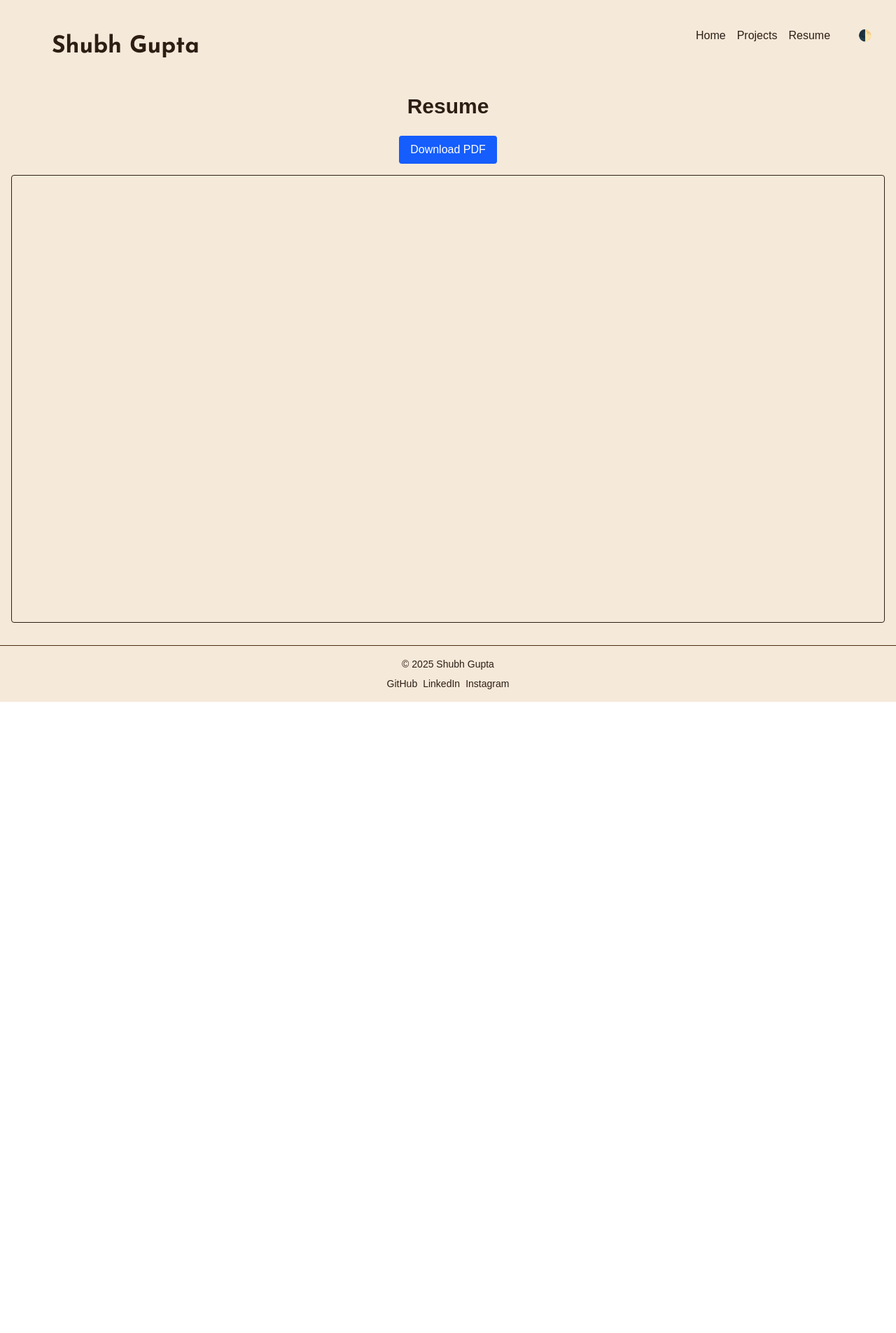
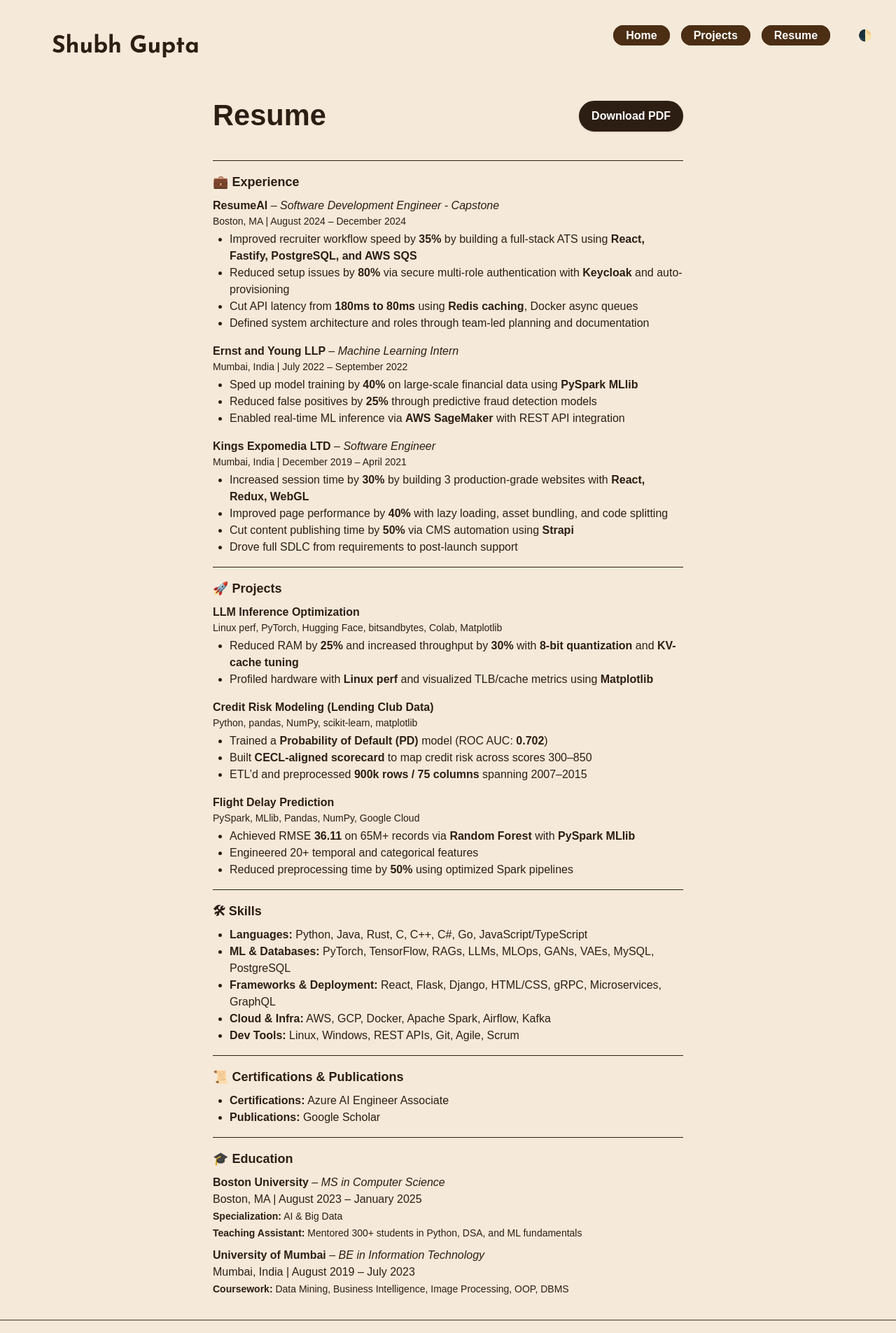
Before and after one commit to ShubhG7/shubhgupta.github.io, a Next.js app: page /resume in a window 1280 px wide. Shown: the top 1905 px of the page at 70% size. Before the commit the page ends 1003 px from the top, so only its background shows below. Built offline with nearby package versions, Linux system fonts and the light colour scheme.

Commit message:
Adds content to the resume page and implements Download Pdf functionality

```diff
--- a/src/app/page.tsx
+++ b/src/app/page.tsx
@@ -18,6 +18,9 @@ export default function Home() {
         <a href="https://github.com/username" aria-label="GitHub" target="_blank" rel="noopener noreferrer" className="hover:underline" style={{ color: 'var(--text-main)' }}>GitHub</a>
         <a href="https://linkedin.com/in/username" aria-label="LinkedIn" target="_blank" rel="noopener noreferrer" className="hover:underline" style={{ color: 'var(--text-main)' }}>LinkedIn</a>
         <a href="https://instagram.com/username" aria-label="Instagram" target="_blank" rel="noopener noreferrer" className="hover:underline" style={{ color: 'var(--text-main)' }}>Instagram</a>
+        <a href="https://scholar.google.com/citations?hl=en&view_op=list_works&gmla=AOv-ny9OrQpfkCveHE6Ky1FrVJFS0YskbX6_iYiwv-DbUvbyrcWFfT3Nj-smbNtZaTrn14FKVi2tqyaskTdiXw&user=gh_thNwAAAAJ" aria-label="Google Scholar" target="_blank" rel="noopener noreferrer" className="hover:underline" style={{ color: 'var(--text-main)' }}>
+          Scholar
+        </a>
       </div>
       <HobbiesCarousel />
     </section>
--- a/src/app/projects/page.tsx
+++ b/src/app/projects/page.tsx
@@ -30,6 +30,7 @@ const tagColors: { [key: string]: string } = {
 
 const ProjectsPage = () => {
   const [selectedTags, setSelectedTags] = useState<string[]>([]);
+  const [hoveredTag, setHoveredTag] = useState<string | null>(null);
   const [darkMode, setDarkMode] = useState(false);
 
   useEffect(() => {
@@ -84,28 +85,33 @@ const ProjectsPage = () => {
         <div className="w-full flex flex-wrap gap-2 justify-between mb-4" style={{ fontSize: '0.7rem' }}>
           {allTechStack.map((tag) => {
             const isSelected = selectedTags.includes(tag);
+            const isHovered = hoveredTag === tag;
+            let backgroundColor = isSelected ? '#4b2e13' : '#f5e9da';
+            let color = isSelected ? '#fff' : '#2d1e13';
+            let borderColor = isSelected ? '#4b2e13' : '#e2c9a0';
+            if (isHovered) {
+              if (isSelected) {
+                backgroundColor = '#2d1e13';
+                borderColor = '#2d1e13';
+              } else {
+                backgroundColor = '#e2c9a0';
+                borderColor = '#a47551';
+              }
+            }
             return (
               <button
                 key={tag}
                 onClick={() => toggleTag(tag)}
+                onMouseEnter={() => setHoveredTag(tag)}
+                onMouseLeave={() => setHoveredTag(null)}
+                className="transition-colors duration-150 flex-1 text-center min-w-[84px] mr-1 mb-1 font-semibold rounded-full border-2"
                 style={{
-                  backgroundColor: isSelected ? '#4b2e13' : '#f5e9da',
-                  color: isSelected ? '#fff' : '#2d1e13',
-                  borderColor: isSelected ? '#4b2e13' : '#e2c9a0',
+                  backgroundColor,
+                  color,
+                  borderColor,
                   padding: '0.35rem 0.9rem',
-                  fontWeight: 600,
                   fontSize: '0.7rem',
-                  borderWidth: 2,
-                  borderStyle: 'solid',
-                  borderRadius: '9999px',
                   boxShadow: isSelected ? '0 2px 8px 0 rgba(75,46,19,0.15)' : undefined,
-                  transition: 'all 0.15s',
-                  cursor: 'pointer',
-                  flex: 1,
-                  textAlign: 'center',
-                  minWidth: '84px',
-                  marginRight: '0.35rem',
-                  marginBottom: '0.35rem',
                 }}
               >
                 {tag}
@@ -117,9 +123,6 @@ const ProjectsPage = () => {
         {selectedTags.length > 0 && (
           <div className="mt-3 text-sm" style={{ color: 'var(--text-main)' }}>
             Showing {filteredProjects.length} of {projects.length} projects
-            <div className="mt-1 text-xs" style={{ color: 'var(--text-main)' }}>
-              Selected: {selectedTags.join(', ')}
-            </div>
           </div>
         )}
       </div>
--- a/src/app/resume/page.tsx
+++ b/src/app/resume/page.tsx
@@ -1,10 +1,109 @@
 import React from 'react';
 
 const ResumePage = () => (
-  <div className="py-8 flex flex-col items-center">
-    <h1 className="text-3xl font-bold mb-6">Resume</h1>
-    <a href="/resume.pdf" download className="mb-4 px-4 py-2 bg-blue-600 text-white rounded">Download PDF</a>
-    <iframe src="/resume.pdf" className="w-full h-[80vh] border rounded" title="Resume PDF" />
+  <div className="py-8 flex flex-col items-center max-w-2xl mx-auto">
+    <div className="w-full flex items-center justify-between mb-4">
+      <h1 className="font-bold" style={{ fontSize: '2.6rem' }}>Resume</h1>
+      <a
+        href="/resume.pdf"
+        download
+        className="px-4 py-2 rounded-full shadow font-semibold border-2
+          bg-[#2d1e13] text-white border-[#2d1e13] hover:bg-[#4b2e13] hover:border-[#4b2e13]
+          dark:bg-[#f5e9da] dark:text-[#4b2e13] dark:border-[#f5e9da] dark:hover:bg-[#e2c9a0] dark:hover:border-[#e2c9a0]
+          transition-colors"
+      >
+        Download PDF
+      </a>
+    </div>
+    <div className="prose prose-neutral dark:prose-invert w-full">
+      <hr className="my-4" />
+      <h2 className="text-lg font-semibold mb-2">💼 Experience</h2>
+      <div className="mb-4">
+        <h3 className="font-bold">ResumeAI <span className="font-normal italic">– Software Development Engineer - Capstone</span></h3>
+        <div className="text-sm mb-1">Boston, MA | August 2024 – December 2024</div>
+        <ul className="list-disc ml-6">
+          <li>Improved recruiter workflow speed by <b>35%</b> by building a full-stack ATS using <b>React, Fastify, PostgreSQL, and AWS SQS</b></li>
+          <li>Reduced setup issues by <b>80%</b> via secure multi-role authentication with <b>Keycloak</b> and auto-provisioning</li>
+          <li>Cut API latency from <b>180ms to 80ms</b> using <b>Redis caching</b>, Docker async queues</li>
+          <li>Defined system architecture and roles through team-led planning and documentation</li>
+        </ul>
+      </div>
+      <div className="mb-4">
+        <h3 className="font-bold">Ernst and Young LLP <span className="font-normal italic">– Machine Learning Intern</span></h3>
+        <div className="text-sm mb-1">Mumbai, India | July 2022 – September 2022</div>
+        <ul className="list-disc ml-6">
+          <li>Sped up model training by <b>40%</b> on large-scale financial data using <b>PySpark MLlib</b></li>
+          <li>Reduced false positives by <b>25%</b> through predictive fraud detection models</li>
+          <li>Enabled real-time ML inference via <b>AWS SageMaker</b> with REST API integration</li>
+        </ul>
+      </div>
+      <div className="mb-4">
+        <h3 className="font-bold">Kings Expomedia LTD <span className="font-normal italic">– Software Engineer</span></h3>
+        <div className="text-sm mb-1">Mumbai, India | December 2019 – April 2021</div>
+        <ul className="list-disc ml-6">
+          <li>Increased session time by <b>30%</b> by building 3 production-grade websites with <b>React, Redux, WebGL</b></li>
+          <li>Improved page performance by <b>40%</b> with lazy loading, asset bundling, and code splitting</li>
+          <li>Cut content publishing time by <b>50%</b> via CMS automation using <b>Strapi</b></li>
+          <li>Drove full SDLC from requirements to post-launch support</li>
+        </ul>
+      </div>
+      <hr className="my-4" />
+      <h2 className="text-lg font-semibold mb-2">🚀 Projects</h2>
+      <div className="mb-4">
+        <h3 className="font-bold">LLM Inference Optimization</h3>
+        <div className="text-sm mb-1">Linux perf, PyTorch, Hugging Face, bitsandbytes, Colab, Matplotlib</div>
+        <ul className="list-disc ml-6">
+          <li>Reduced RAM by <b>25%</b> and increased throughput by <b>30%</b> with <b>8-bit quantization</b> and <b>KV-cache tuning</b></li>
+          <li>Profiled hardware with <b>Linux perf</b> and visualized TLB/cache metrics using <b>Matplotlib</b></li>
+        </ul>
+      </div>
+      <div className="mb-4">
+        <h3 className="font-bold">Credit Risk Modeling (Lending Club Data)</h3>
+        <div className="text-sm mb-1">Python, pandas, NumPy, scikit-learn, matplotlib</div>
+        <ul className="list-disc ml-6">
+          <li>Trained a <b>Probability of Default (PD)</b> model (ROC AUC: <b>0.702</b>)</li>
+          <li>Built <b>CECL-aligned scorecard</b> to map credit risk across scores 300–850</li>
+          <li>ETL’d and preprocessed <b>900k rows / 75 columns</b> spanning 2007–2015</li>
+        </ul>
+      </div>
+      <div className="mb-4">
+        <h3 className="font-bold">Flight Delay Prediction</h3>
+        <div className="text-sm mb-1">PySpark, MLlib, Pandas, NumPy, Google Cloud</div>
+        <ul className="list-disc ml-6">
+          <li>Achieved RMSE <b>36.11</b> on 65M+ records via <b>Random Forest</b> with <b>PySpark MLlib</b></li>
+          <li>Engineered 20+ temporal and categorical features</li>
+          <li>Reduced preprocessing time by <b>50%</b> using optimized Spark pipelines</li>
+        </ul>
+      </div>
+      <hr className="my-4" />
+      <h2 className="text-lg font-semibold mb-2">🛠 Skills</h2>
+      <ul className="list-disc ml-6">
+        <li><b>Languages:</b> Python, Java, Rust, C, C++, C#, Go, JavaScript/TypeScript</li>
+        <li><b>ML & Databases:</b> PyTorch, TensorFlow, RAGs, LLMs, MLOps, GANs, VAEs, MySQL, PostgreSQL</li>
+        <li><b>Frameworks & Deployment:</b> React, Flask, Django, HTML/CSS, gRPC, Microservices, GraphQL</li>
+        <li><b>Cloud & Infra:</b> AWS, GCP, Docker, Apache Spark, Airflow, Kafka</li>
+        <li><b>Dev Tools:</b> Linux, Windows, REST APIs, Git, Agile, Scrum</li>
+      </ul>
+      <hr className="my-4" />
+      <h2 className="text-lg font-semibold mb-2">📜 Certifications & Publications</h2>
+      <ul className="list-disc ml-6">
+        <li><b>Certifications:</b> Azure AI Engineer Associate</li>
+        <li><b>Publications:</b> <a href="https://scholar.google.com/citations?user=gh_thNwAAAAJ" target="_blank" rel="noopener noreferrer">Google Scholar</a></li>
+      </ul>
+      <hr className="my-4" />
+      <h2 className="text-lg font-semibold mb-2">🎓 Education</h2>
+      <div className="mb-2">
+        <b>Boston University</b> – <span className="italic">MS in Computer Science</span><br />
+        Boston, MA | August 2023 – January 2025<br />
+        <span className="text-sm"><b>Specialization:</b> AI & Big Data</span><br />
+        <span className="text-sm"><b>Teaching Assistant:</b> Mentored 300+ students in Python, DSA, and ML fundamentals</span>
+      </div>
+      <div>
+        <b>University of Mumbai</b> – <span className="italic">BE in Information Technology</span><br />
+        Mumbai, India | August 2019 – July 2023<br />
+        <span className="text-sm"><b>Coursework:</b> Data Mining, Business Intelligence, Image Processing, OOP, DBMS</span>
+      </div>
+    </div>
   </div>
 );
 
--- a/src/components/Footer.tsx
+++ b/src/components/Footer.tsx
@@ -10,6 +10,9 @@ const Footer = () => (
       <a href="https://github.com/username" aria-label="GitHub" target="_blank" rel="noopener noreferrer" className="hover:text-[#4b2e13] hover:underline dark:hover:text-gray-300 transition-colors">GitHub</a>
       <a href="https://linkedin.com/in/username" aria-label="LinkedIn" target="_blank" rel="noopener noreferrer" className="hover:text-[#4b2e13] hover:underline dark:hover:text-gray-300 transition-colors">LinkedIn</a>
       <a href="https://instagram.com/username" aria-label="Instagram" target="_blank" rel="noopener noreferrer" className="hover:text-[#4b2e13] hover:underline dark:hover:text-gray-300 transition-colors">Instagram</a>
+      <a href="https://scholar.google.com/citations?hl=en&view_op=list_works&gmla=AOv-ny9OrQpfkCveHE6Ky1FrVJFS0YskbX6_iYiwv-DbUvbyrcWFfT3Nj-smbNtZaTrn14FKVi2tqyaskTdiXw&user=gh_thNwAAAAJ" aria-label="Google Scholar" target="_blank" rel="noopener noreferrer" className="hover:text-[#4b2e13] hover:underline dark:hover:text-gray-300 transition-colors">
+        Scholar
+      </a>
     </div>
   </footer>
 );
--- a/src/components/Navbar.tsx
+++ b/src/components/Navbar.tsx
@@ -21,9 +21,9 @@ const Navbar = ({ darkMode, toggleDarkMode }: NavbarProps) => {
       </div>
       <div className="flex items-center space-x-4">
         <div className="space-x-4 hidden md:block">
-          <a href="/" className="hover:underline">Home</a>
-          <a href="/projects" className="hover:underline">Projects</a>
-          <a href="/resume" className="hover:underline">Resume</a>
+          <a href="/" className="rounded-full font-semibold border-2 px-4 py-1 bg-[#4b2e13] text-white border-[#4b2e13] hover:bg-[#a47551] hover:border-[#a47551] dark:bg-[#f5e9da] dark:text-[#4b2e13] dark:border-[#f5e9da] dark:hover:bg-[#e2c9a0] dark:hover:border-[#e2c9a0] transition-colors">Home</a>
+          <a href="/projects" className="rounded-full font-semibold border-2 px-4 py-1 bg-[#4b2e13] text-white border-[#4b2e13] hover:bg-[#a47551] hover:border-[#a47551] dark:bg-[#f5e9da] dark:text-[#4b2e13] dark:border-[#f5e9da] dark:hover:bg-[#e2c9a0] dark:hover:border-[#e2c9a0] transition-colors">Projects</a>
+          <a href="/resume" className="rounded-full font-semibold border-2 px-4 py-1 bg-[#4b2e13] text-white border-[#4b2e13] hover:bg-[#a47551] hover:border-[#a47551] dark:bg-[#f5e9da] dark:text-[#4b2e13] dark:border-[#f5e9da] dark:hover:bg-[#e2c9a0] dark:hover:border-[#e2c9a0] transition-colors">Resume</a>
         </div>
         <button
           onClick={toggleDarkMode}
```
